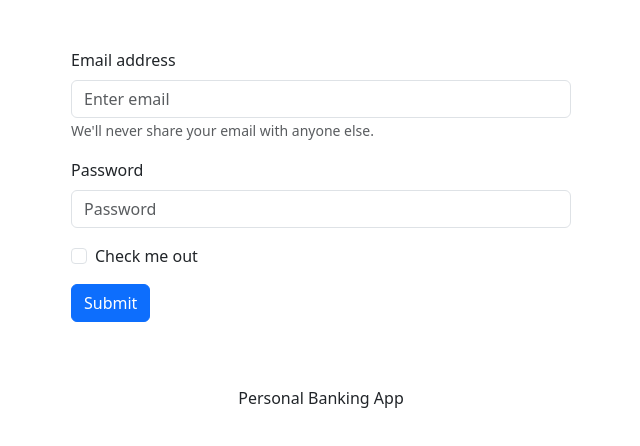
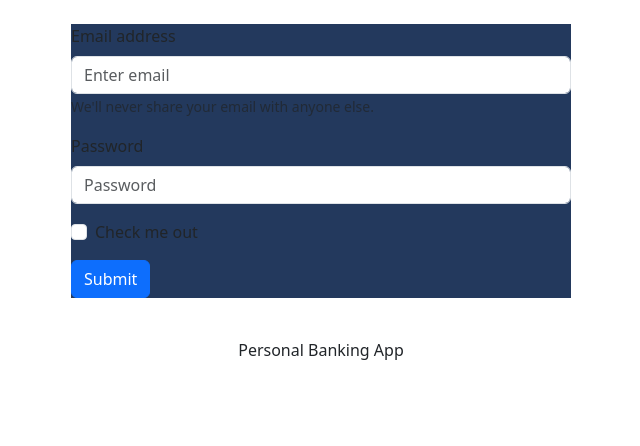
Before and after one commit to ricardoola/banking-app, a React (Create React App) app in the folder frontend/: page / in a window 1280 px wide. Shown: the top 446 px of the page, without its empty margins (319-959 px from the left). Built offline with nearby package versions, Linux system fonts and the light colour scheme.

Commit message:
added color pallet

```diff
--- /dev/null
+++ b/frontend/src/Colors.js
@@ -0,0 +1,11 @@
+// src/Colors.js
+const Colors = {
+    blue1: '#23395d',
+    blue2: '#203354',
+    blue3: '#1c2e4a',
+    blue4: '#192841',
+    blue5: '#152238',
+    // Add more colors as needed
+  };
+
+  export default Colors;
--- a/frontend/src/screens/LoginScreen.js
+++ b/frontend/src/screens/LoginScreen.js
@@ -1,13 +1,14 @@
 import React from 'react'
 import Form from 'react-bootstrap/Form';
 import Button from 'react-bootstrap/Button';
+import Colors from '../Colors';
 
 
 
 const LoginScreen = () => {
   return (
     <>
-    <Form className='mx-auto my-5' style={{width:"500px"}}>
+    <Form className='mx-auto my-4' style={{width:"500px", backgroundColor: Colors.blue1 }}>
       <Form.Group className="mb-3" controlId="formBasicEmail">
         <Form.Label>Email address</Form.Label>
         <Form.Control type="email" placeholder="Enter email" />
```
Also changed, not shown: 1 other file (tests, documents, lock files or other folders).
